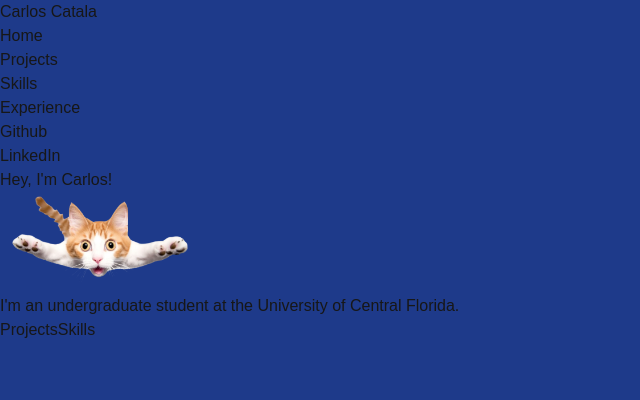
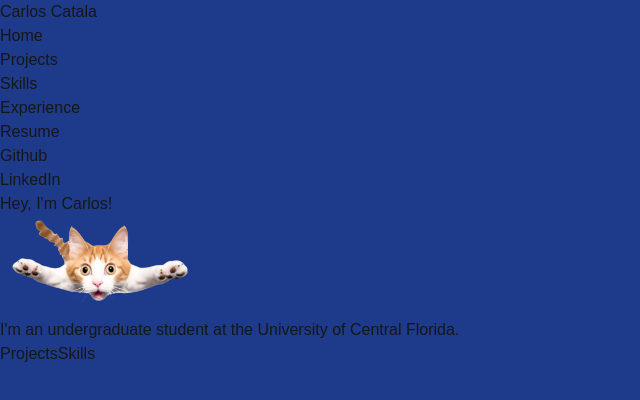
Before and after one commit to cataladev/portfoliov2, a Next.js app: page / in a window 1280 px wide. Shown: the top 400 px of the page, without its empty margins (0-640 px from the left). Built offline with nearby package versions, Linux system fonts and the light colour scheme.

Commit message:
added resume functionality and some sorting of files :)

```diff
--- a/src/app/layout.tsx
+++ b/src/app/(main)/layout.tsx
@@ -1,15 +1,15 @@
 import type { Metadata } from "next";
 import localFont from "next/font/local";
 import "./globals.css";
-import Navbar from "./components/Navbar";
+import Navbar from "../components/Navbar";
 
 const geistSans = localFont({
-  src: "./fonts/GeistVF.woff",
+  src: "../fonts/GeistVF.woff",
   variable: "--font-geist-sans",
   weight: "100 900",
 });
 const geistMono = localFont({
-  src: "./fonts/GeistMonoVF.woff",
+  src: "../fonts/GeistMonoVF.woff",
   variable: "--font-geist-mono",
   weight: "100 900",
 });
--- a/src/app/components/Navbar.tsx
+++ b/src/app/components/Navbar.tsx
@@ -21,6 +21,10 @@ const Navbar = () => {
         {
             name: 'Experience',
             link: '/experience'
+        },
+        {
+            name: 'Resume',
+            link: '/resume.pdf'
         },
         {
             name: 'Github',
```
Also changed, not shown: src/app/(main)/experience/page.tsx (renamed from src/app/experience/page.tsx), src/app/(main)/globals.css (renamed from src/app/globals.css), src/app/(main)/not-found.tsx (renamed from src/app/not-found.tsx), src/app/(main)/page.tsx (renamed from src/app/page.tsx), src/app/(main)/projects/page.tsx (renamed from src/app/projects/page.tsx), src/app/(main)/skills/page.tsx (renamed from src/app/skills/page.tsx), 1 other file (tests, documents, lock files or other folders).
